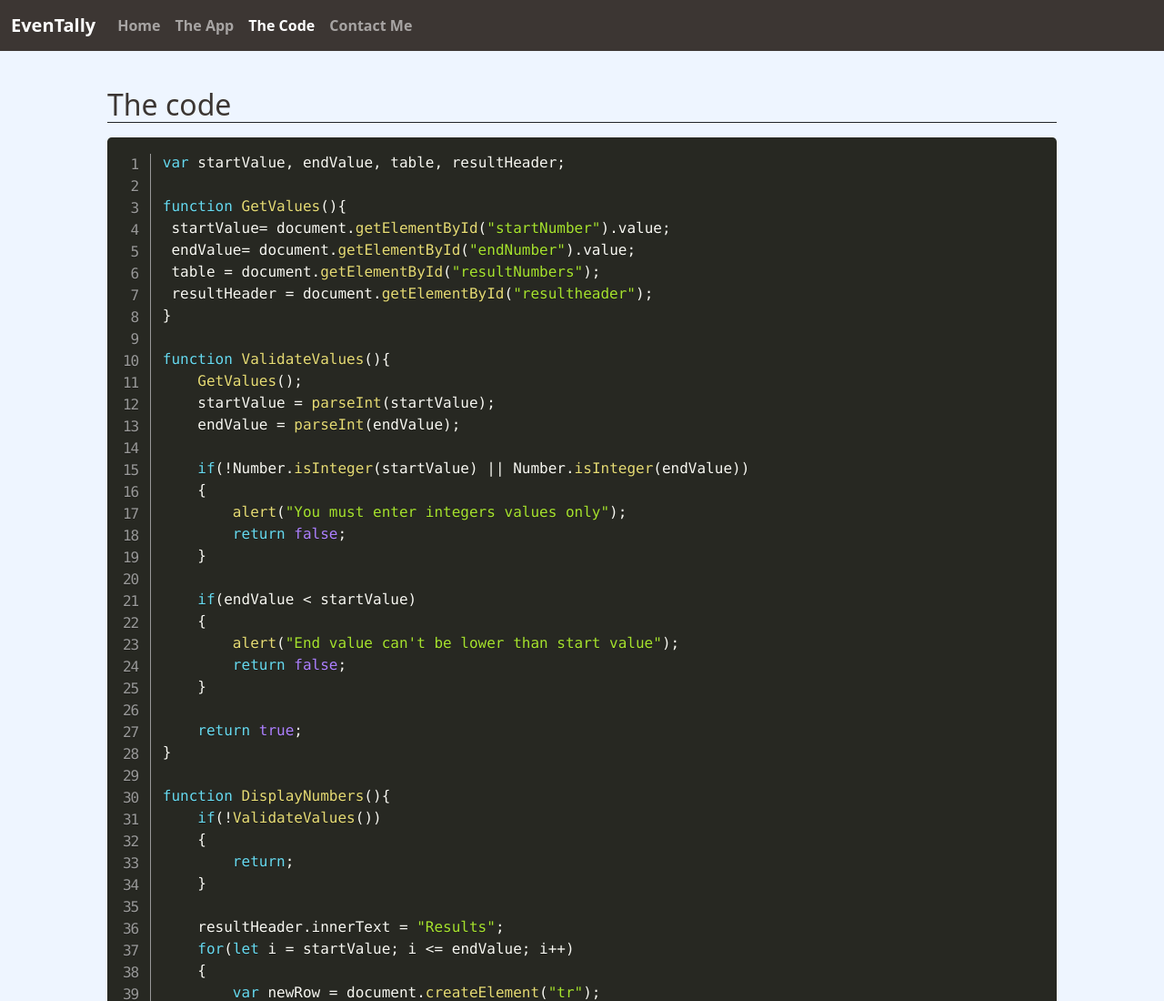
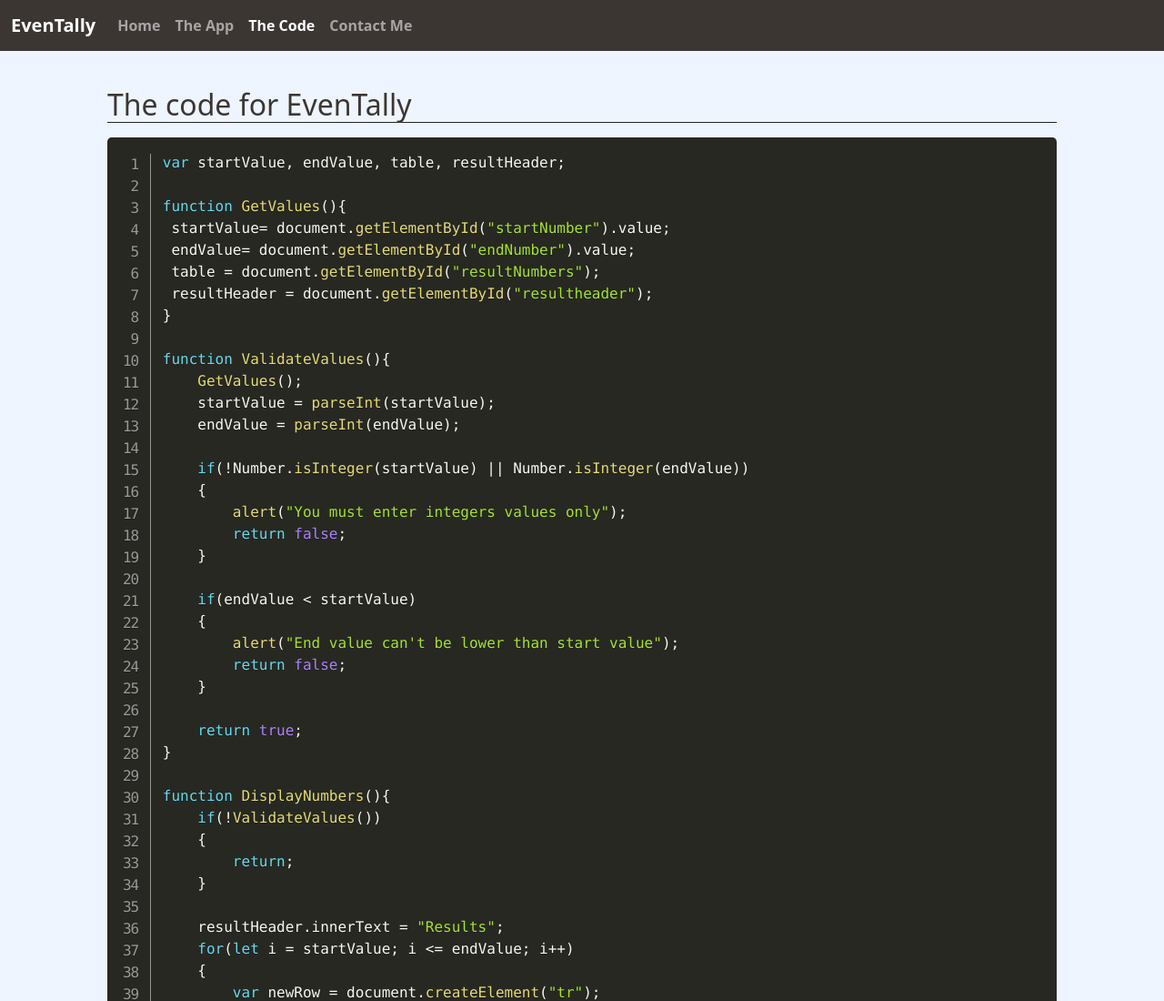
Before and after one commit to victor1127/EvenTally, a plain HTML site: page code.html in a window 1280 px wide. Shown: the top 1100 px of the page at 91% size. Drawn offline with nearby package versions, Linux system fonts and the light colour scheme.

Commit message:
update to the code page header

```diff
--- a/code.html
+++ b/code.html
@@ -50,7 +50,7 @@
 
         <main class="flex-shrink-0">
             <div class="container p-5">
-                <h2 class="border-1 border-bottom border-dark mt-5">The code</h2>
+                <h2 class="border-1 border-bottom border-dark mt-5">The code for EvenTally</h2>
                 <div class="row">
                     <div class="col">
                         <pre class="line-numbers">
```
